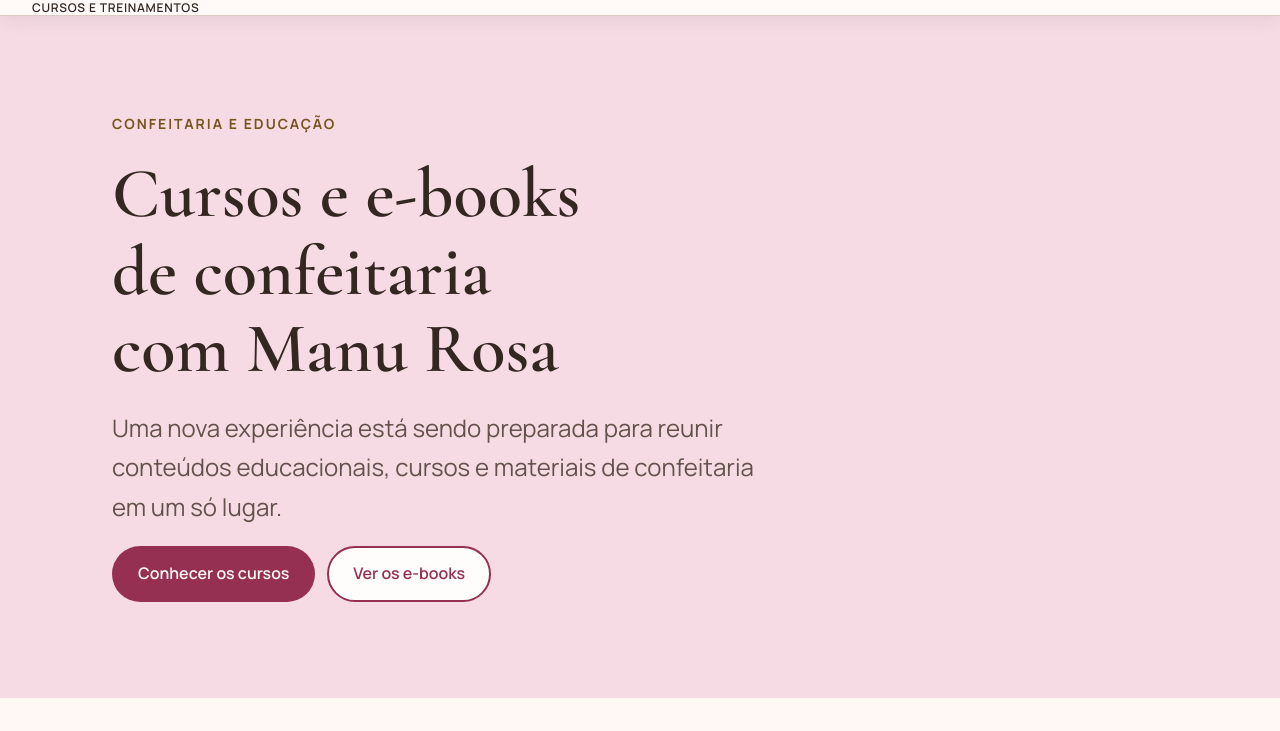
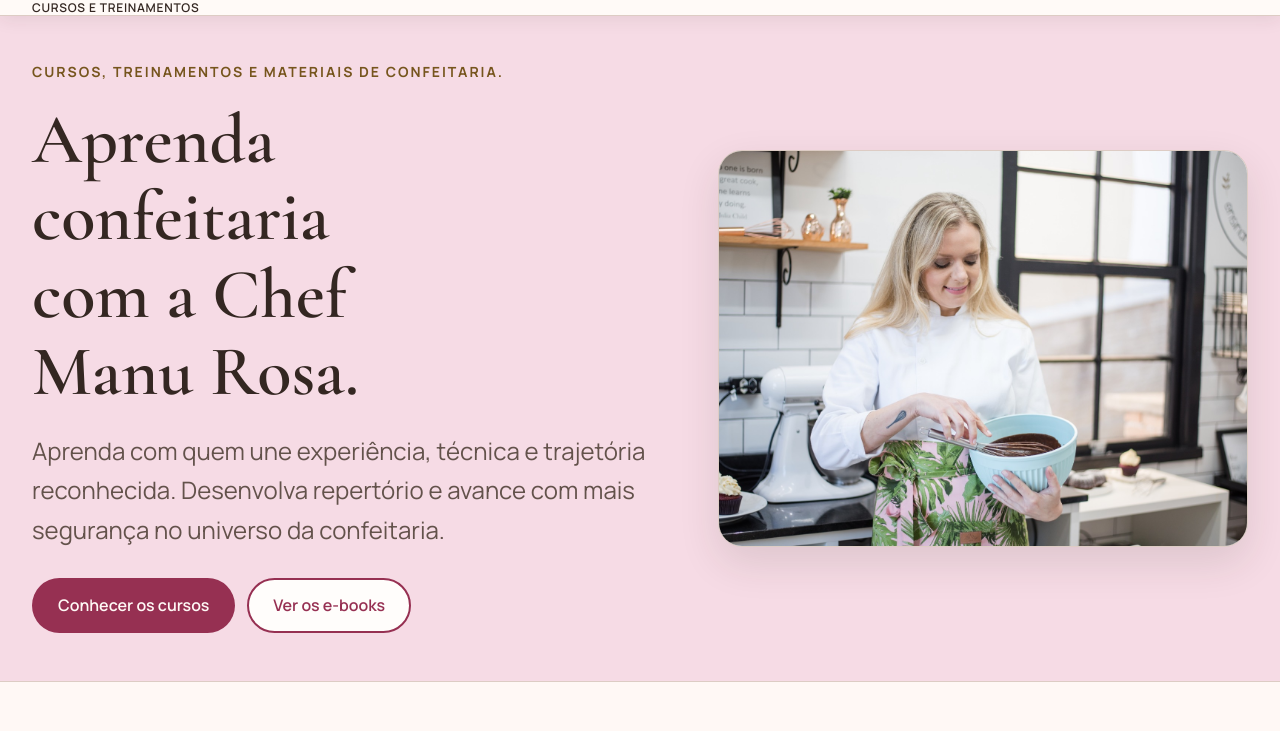
Before and after one commit to maicon-oliveira-dev/manu_repaginada, an Astro site in the folder astro-site/: page / in a window 1280 px wide. Shown: the part 69-800 px from the top of the page. Built offline with nearby package versions, Linux system fonts and the light colour scheme; Astro itself is replaced by a stand-in of ours.

Commit message:
feat: add Manu Rosa visual home hero

```diff
--- /dev/null
+++ b/astro-site/src/components/home/HomeHero.astro
@@ -0,0 +1,152 @@
+---
+import { Picture } from 'astro:assets';
+import heroImage from '../../assets/home/manu-rosa-hero.jpg';
+import Button from '../ui/Button.astro';
+import Container from '../ui/Container.astro';
+
+interface Props {
+  eyebrow: string;
+  title: string;
+  description: string;
+  primaryCta: {
+    label: string;
+    href: string;
+  };
+  secondaryCta: {
+    label: string;
+    href: string;
+  };
+}
+
+const { eyebrow, title, description, primaryCta, secondaryCta } = Astro.props;
+---
+
+<section class="home-hero" aria-labelledby="home-hero-title">
+  <Container size="wide">
+    <div class="home-hero__layout">
+      <div class="home-hero__content">
+        <p class="home-hero__eyebrow">{eyebrow}</p>
+        <h1 id="home-hero-title">{title}</h1>
+        <p class="home-hero__description">{description}</p>
+        <div class="home-hero__actions">
+          <Button href={primaryCta.href} size="large">{primaryCta.label}</Button>
+          <Button href={secondaryCta.href} variant="secondary" size="large">
+            {secondaryCta.label}
+          </Button>
+        </div>
+      </div>
+
+      <figure class="home-hero__media">
+        <Picture
+          class="home-hero__image"
+          pictureAttributes={{ class: 'home-hero__picture' }}
+          src={heroImage}
+          formats={['avif', 'webp']}
+          fallbackFormat="jpg"
+          width={960}
+          widths={[480, 640, 800, 960, 1152]}
+          sizes="(min-width: 80rem) 36rem, (min-width: 56.25rem) 44vw, calc(100vw - 2rem)"
+          alt="Manu Rosa preparando uma receita em seu espaço de confeitaria."
+          loading="eager"
+          decoding="async"
+          fetchpriority="high"
+        />
+      </figure>
+    </div>
+  </Container>
+</section>
+
+<style>
+  .home-hero {
+    border-bottom: 0.0625rem solid var(--color-border);
+    background: var(--color-brand-soft);
+    padding-block: var(--space-12);
+  }
+
+  .home-hero__layout {
+    display: grid;
+    align-items: center;
+    gap: clamp(var(--space-10), 6vw, var(--space-16));
+  }
+
+  .home-hero__content {
+    display: grid;
+    max-width: 40rem;
+    gap: var(--space-5);
+  }
+
+  .home-hero__eyebrow {
+    color: var(--color-accent);
+    font-size: var(--font-size-sm);
+    font-weight: var(--font-weight-bold);
+    letter-spacing: 0.14em;
+    line-height: var(--line-height-heading);
+    text-transform: uppercase;
+  }
+
+  .home-hero h1 {
+    max-width: 14ch;
+  }
+
+  .home-hero__description {
+    max-width: 58ch;
+    color: var(--color-text-muted);
+    font-size: var(--font-size-xl);
+  }
+
+  .home-hero__actions {
+    display: flex;
+    flex-wrap: wrap;
+    gap: var(--space-3);
+    padding-top: var(--space-2);
+  }
+
+  .home-hero__media {
+    width: 100%;
+    min-width: 0;
+    margin: 0;
+    border: 0.0625rem solid var(--color-border);
+    border-radius: var(--radius-lg);
+    background: var(--color-surface);
+    box-shadow: var(--shadow-md);
+    overflow: hidden;
+  }
+
+  .home-hero__media :global(.home-hero__picture) {
+    display: block;
+    aspect-ratio: 4 / 5;
+  }
+
+  .home-hero__image {
+    width: 100%;
+    height: 100%;
+    object-fit: cover;
+    object-position: 51% 50%;
+  }
+
+  @media (min-width: 40rem) {
+    .home-hero__media :global(.home-hero__picture) {
+      aspect-ratio: 4 / 3;
+    }
+  }
+
+  @media (min-width: 56.25rem) {
+    .home-hero__layout {
+      grid-template-columns: minmax(0, 1.08fr) minmax(20rem, 0.92fr);
+    }
+
+    .home-hero__content {
+      justify-self: start;
+    }
+
+    .home-hero__media {
+      justify-self: end;
+    }
+  }
+
+  @media (max-width: 30rem) {
+    .home-hero__actions {
+      display: grid;
+    }
+  }
+</style>
--- a/astro-site/src/pages/index.astro
+++ b/astro-site/src/pages/index.astro
@@ -1,5 +1,6 @@
 ---
 import BaseLayout from '../layouts/BaseLayout.astro';
+import HomeHero from '../components/home/HomeHero.astro';
 import Button from '../components/ui/Button.astro';
 import Card from '../components/ui/Card.astro';
 import Container from '../components/ui/Container.astro';
@@ -11,21 +12,13 @@ import SectionHeading from '../components/ui/SectionHeading.astro';
   title="Manu Rosa Cursos | Cursos e e-books de confeitaria"
   description="Estrutura institucional dedicada aos cursos, treinamentos e e-books de confeitaria da Manu Rosa."
 >
-  <Section tone="brand-soft" spacing="large" labelledby="hero-title">
-    <Container size="content">
-      <div class="hero__content">
-        <p class="eyebrow">Confeitaria e educação</p>
-        <h1 id="hero-title">Cursos e e-books de confeitaria com Manu Rosa</h1>
-        <p class="hero__description">
-          Uma nova experiência está sendo preparada para reunir conteúdos educacionais, cursos e materiais de confeitaria em um só lugar.
-        </p>
-        <div class="hero__actions" aria-label="Caminhos principais">
-          <Button href="/cursos/" size="large">Conhecer os cursos</Button>
-          <Button href="/ebooks/" variant="secondary" size="large">Ver os e-books</Button>
-        </div>
-      </div>
-    </Container>
-  </Section>
+  <HomeHero
+    eyebrow="Cursos, treinamentos e materiais de confeitaria."
+    title="Aprenda confeitaria com a Chef Manu Rosa."
+    description="Aprenda com quem une experiência, técnica e trajetória reconhecida. Desenvolva repertório e avance com mais segurança no universo da confeitaria."
+    primaryCta={{ label: 'Conhecer os cursos', href: '/cursos/' }}
+    secondaryCta={{ label: 'Ver os e-books', href: '/ebooks/' }}
+  />
 
   <Section labelledby="caminhos-title">
     <Container size="content">
@@ -67,36 +60,3 @@ import SectionHeading from '../components/ui/SectionHeading.astro';
     </Container>
   </Section>
 </BaseLayout>
-
-<style>
-  .hero__content {
-    display: grid;
-    max-width: var(--container-narrow);
-    gap: var(--space-5);
-  }
-
-  .eyebrow {
-    color: var(--color-accent);
-    font-size: var(--font-size-sm);
-    font-weight: var(--font-weight-bold);
-    letter-spacing: 0.14em;
-    text-transform: uppercase;
-  }
-
-  .hero__description {
-    color: var(--color-text-muted);
-    font-size: var(--font-size-xl);
-  }
-
-  .hero__actions {
-    display: flex;
-    flex-wrap: wrap;
-    gap: var(--space-3);
-  }
-
-  @media (max-width: 30rem) {
-    .hero__actions {
-      display: grid;
-    }
-  }
-</style>
```
Also changed, not shown: astro-site/src/assets/home/manu-rosa-hero.jpg (added).
